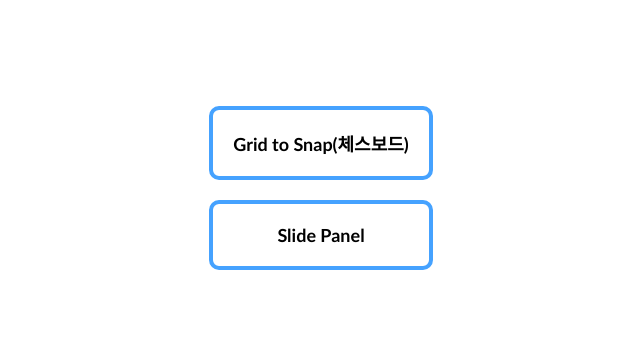
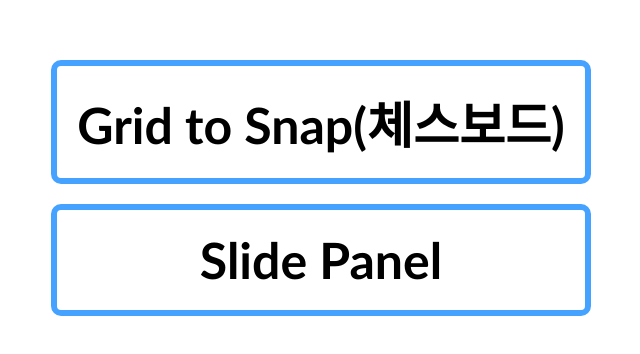
Before and after one commit to ejPark43/capstone2-practice, a React (Create React App) app: page / in a window 1280 px wide. Shown: the part 212-566 px from the top of the page, without its empty margins (319-959 px from the left). Built offline with nearby package versions, Linux system fonts and the light colour scheme.

Commit message:
style: 홈 버튼 크기 확대

```diff
--- a/src/App.css
+++ b/src/App.css
@@ -17,11 +17,11 @@
   justify-content: center;
   padding: 20px;
   margin: 10px;
-  border: 4px solid rgb(69, 162, 255);
+  border: 6px solid rgb(69, 162, 255);
   background-color: white;
   border-radius: 10px;
   cursor: pointer;
-  font-size: large;
+  font-size: 50px;
   font-weight: bolder;
   font-family: "Trebuchet MS", "Lucida Sans Unicode", "Lucida Grande",
     "Lucida Sans", Arial, sans-serif;
```
